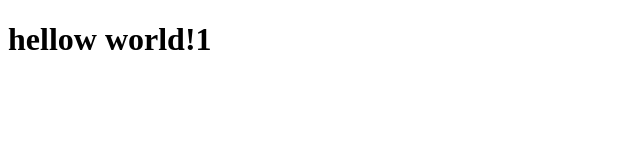
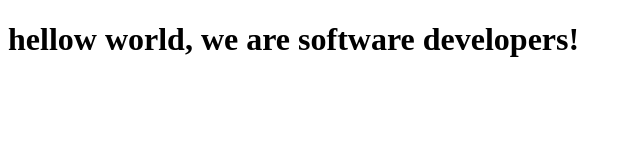
Before and after one commit to abeltsew/abel-morteza, a plain HTML site: page index.html in a window 1280 px wide. Shown: the whole page, without its empty margins (0-640 px from the left). Drawn offline with Linux system fonts and the light colour scheme.

Commit message:
Update index.html

```diff
--- a/index.html
+++ b/index.html
@@ -11,6 +11,6 @@
 
     <script src="js/index.js"></script>
 
-    <h1>hellow world!1</h1>
+    <h1>hellow world, we are software developers!</h1>
   </body>
 </html>
```
